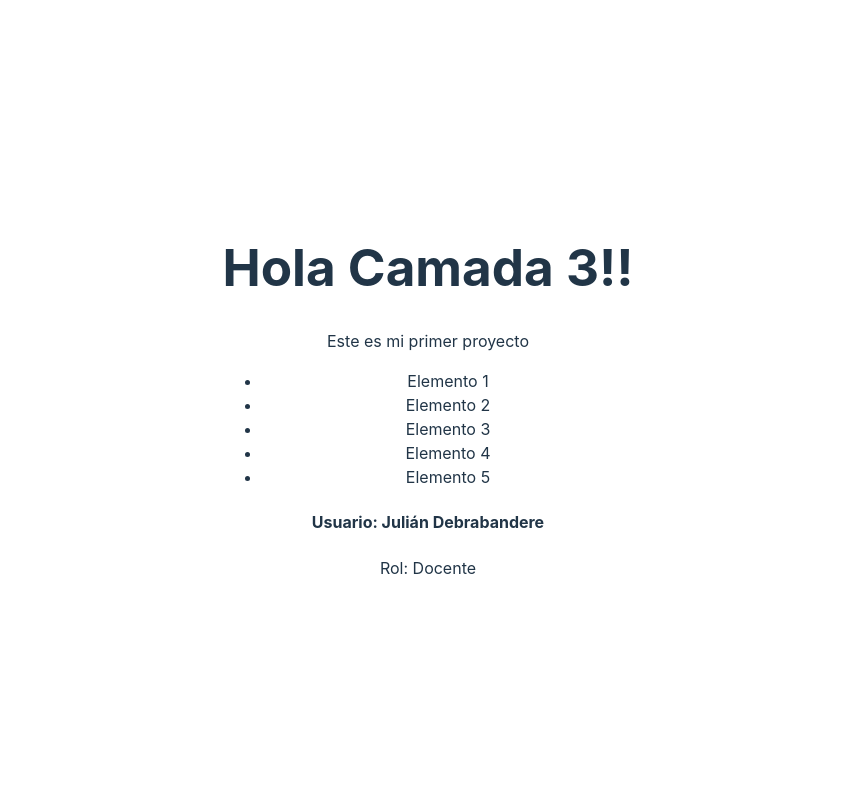
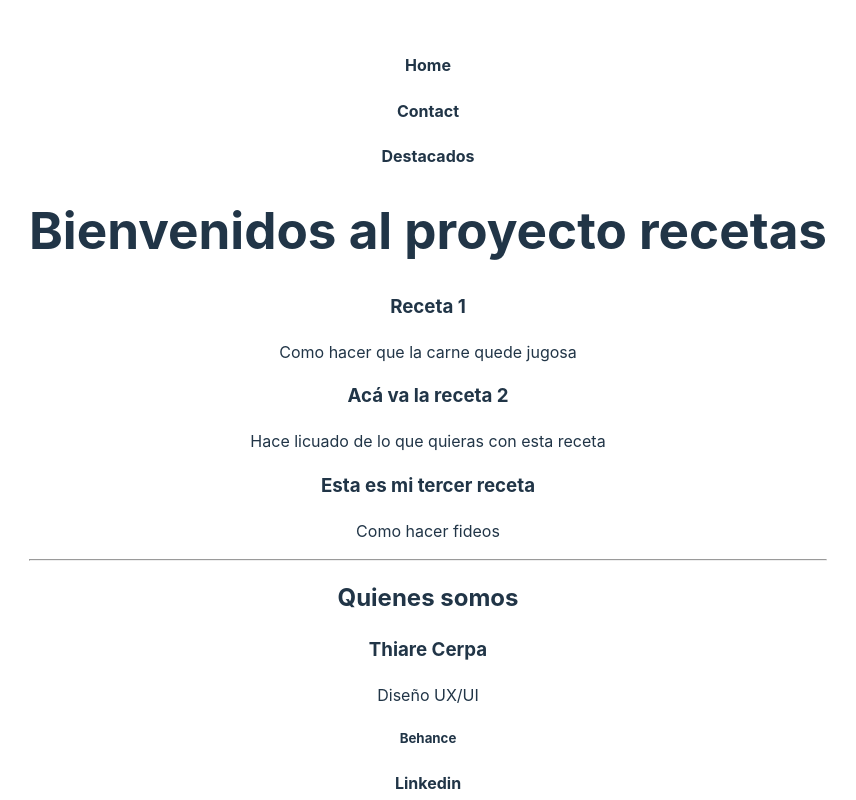
Before and after one commit to juliandevbra/recetas-c3, a React (Vite) app: page / in a window 1280 px wide. Shown: the top 800 px of the page, without its empty margins (212-1068 px from the left). Built offline with nearby package versions, Linux system fonts and the light colour scheme; the HTML template or start-up script is replaced by a standard one.

Commit message:
Clase 3: Componentes, Props, Children y Fragment

```diff
--- a/src/App.jsx
+++ b/src/App.jsx
@@ -1,19 +1,30 @@
 import "./App.css";
-import Articulo from "./Articulo";
+import Card from "./Components/Card";
+// import Navbar, { Logo } from "./Components/Navbar";
+import Navbar from "./Components/Navbar";
 
 function App() {
   return (
     <>
-      <h1>Hola Camada 3!!</h1>
-      <p>Este es mi primer proyecto</p>
-      <ul>
-        <li>Elemento 1</li>
-        <li>Elemento 2</li>
-        <li>Elemento 3</li>
-        <li>Elemento 4</li>
-        <li>Elemento 5</li>
-      </ul>
-      <Articulo />
+      {/* <Logo /> */}
+      <Navbar />
+      <h1>Bienvenidos al proyecto recetas</h1>
+      <Card title="Receta 1" text="Como hacer que la carne quede jugosa" />
+      <Card
+        title="Acá va la receta 2"
+        text="Hace licuado de lo que quieras con esta receta"
+      />
+      <Card title="Esta es mi tercer receta" text="Como hacer fideos" />
+      <hr />
+      <h2>Quienes somos</h2>
+      <Card title="Thiare Cerpa" text="Diseño UX/UI">
+        <h5>Behance</h5>
+        <h4>Linkedin</h4>
+        <input type="text" />
+      </Card>
+      <Card title="Yerson Ramos Sullon" text="Marketing y Desarrollo Web">
+        <a>Twitter</a>
+      </Card>
     </>
   );
 }
--- a/src/Articulo.jsx
+++ /dev/null
@@ -1,9 +0,0 @@
-const Articulo = () => {
-  return (
-    <article>
-      <h4>Usuario: Julián Debrabandere</h4>
-      <p>Rol: Docente</p>
-    </article>
-  );
-};
-export default Articulo;
--- /dev/null
+++ b/src/Components/Card.jsx
@@ -0,0 +1,14 @@
+const Card = ({ title, text, children }) => {
+  //   console.log(props);
+  console.log(title, text, children);
+  //   const { title, text } = props;
+  return (
+    <div className="card-container">
+      <h3>{title}</h3>
+      <p>{text}</p>
+      {children}
+    </div>
+  );
+};
+
+export default Card;
--- /dev/null
+++ b/src/Components/Navbar.jsx
@@ -0,0 +1,21 @@
+const Navbar = () => {
+  return (
+    <nav>
+      {/* <Logo /> */}
+      <h4>Home</h4>
+      <h4>Contact</h4>
+      <h4>Destacados</h4>
+    </nav>
+  );
+};
+export default Navbar;
+
+// export const Logo = () => {
+//   return (
+//     <div>
+//       <h3>Mi logo</h3>
+//       <img src="" alt="logo" />
+//     </div>
+//   );
+// };
+// export { Logo };
```
Also changed, not shown: .eslintrc.cjs.
